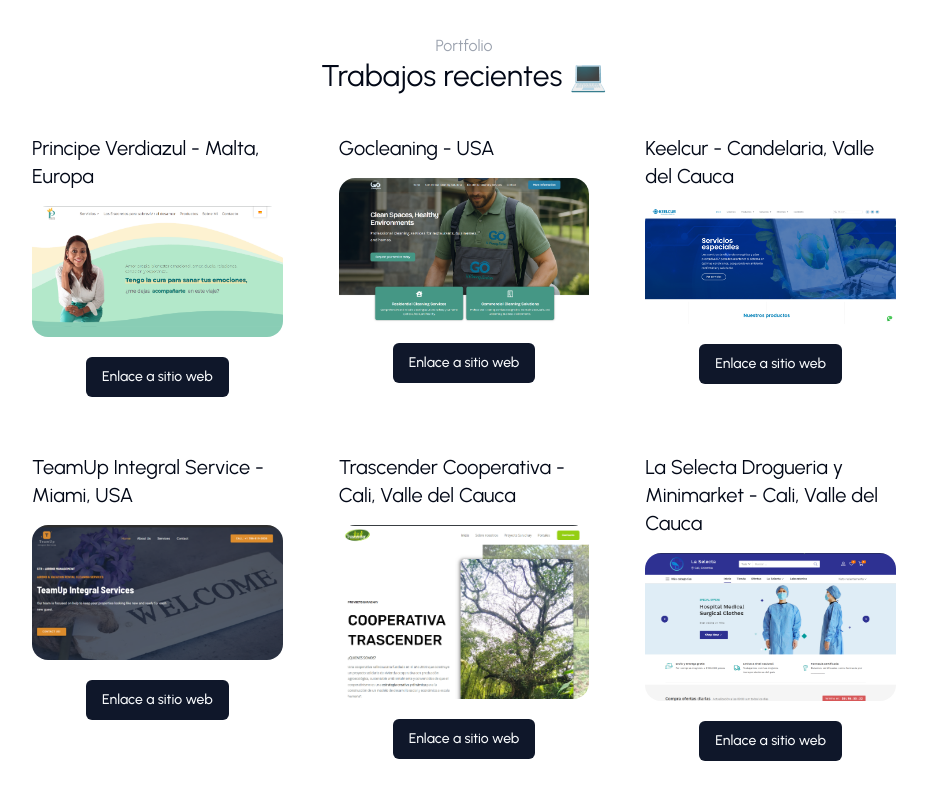
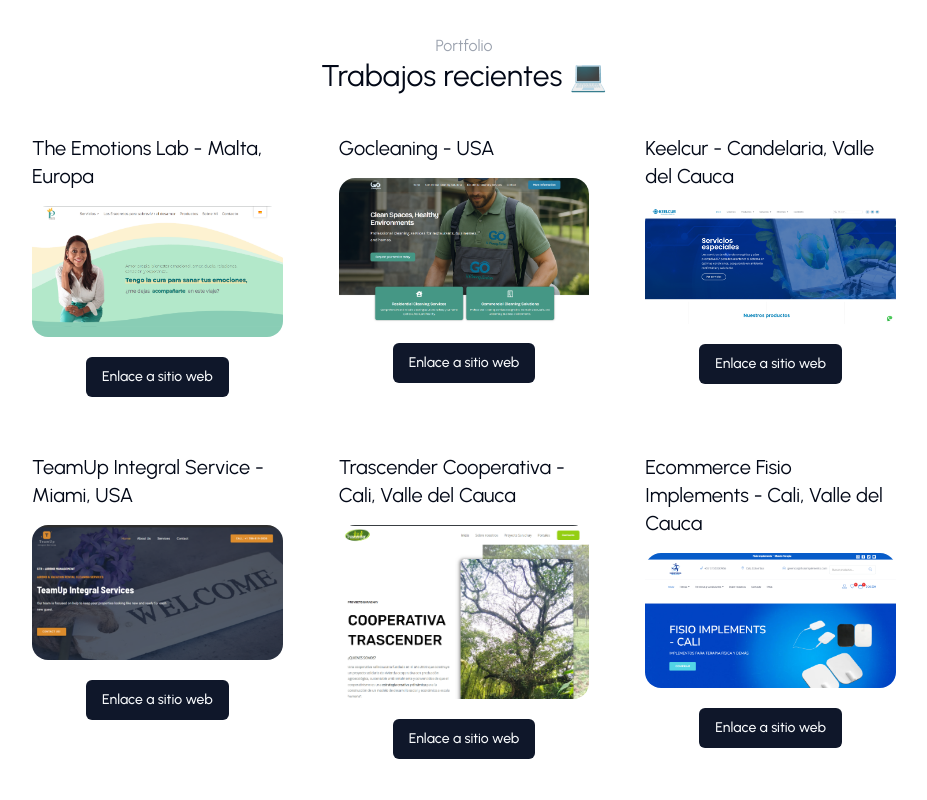
Before and after one commit to Jhondao/Jhonorozco.com, a Next.js app: page / in a window 1280 px wide. Shown: the part 3320-4120 px from the top of the page, without its empty margins (176-1103 px from the left). Built offline with nearby package versions, Linux system fonts and the light colour scheme.

Commit message:
[FEAT] - Data portafolio

```diff
--- a/data.tsx
+++ b/data.tsx
@@ -237,10 +237,10 @@
 
     {
         id: 2,
-        title: "Principe Verdiazul - Malta, Europa",
+        title: "The Emotions Lab - Malta, Europa",
         image: "/img-principe.png",
         urlGithub: "#!",
-        urlDemo: "https://principeverdiazul.com/",
+        urlDemo: "https://theemotionslabmalta.com/",
     },
     {
         id: 1,
@@ -272,17 +272,17 @@
     },
     {
         id: 6,
+        title: "Ecommerce Fisio Implements - Cali, Valle del Cauca",
+        image: "/img-fisioimplements.png",
+        urlGithub: "#!",
+        urlDemo: "https://fisioimplements.com/",
+    },
+    {
+        id: 7,
         title: "La Selecta Drogueria y Minimarket - Cali, Valle del Cauca",
         image: "/img-selecta.png",
         urlGithub: "#!",
         urlDemo: "https://www.laselecta.com.co/",
-    },
-    {
-        id: 7,
-        title: "Ecommerce Fisio Implements - Cali, Valle del Cauca",
-        image: "/img-fisioimplements.png",
-        urlGithub: "#!",
-        urlDemo: "https://fisioimplements.com/",
     },
     {
         id: 8,
```
